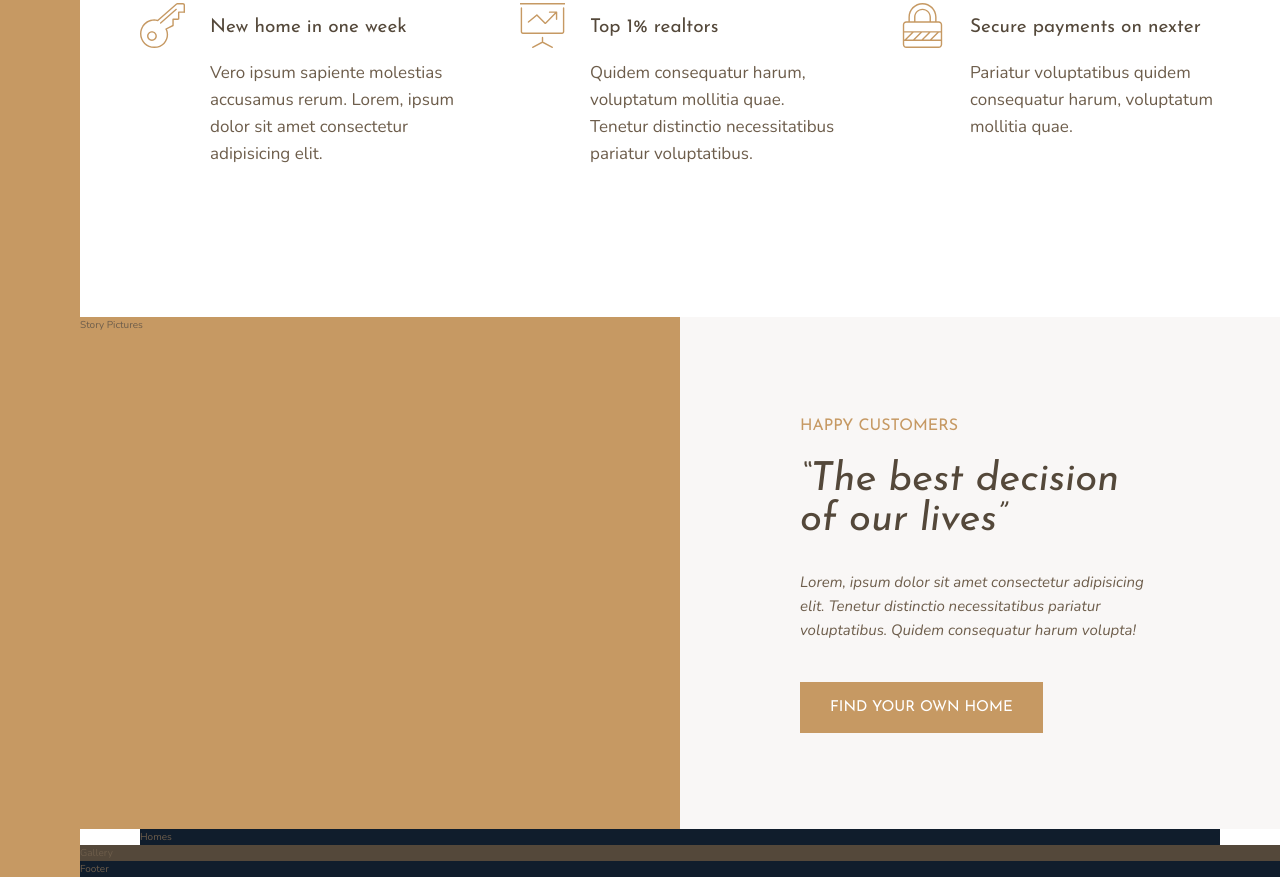
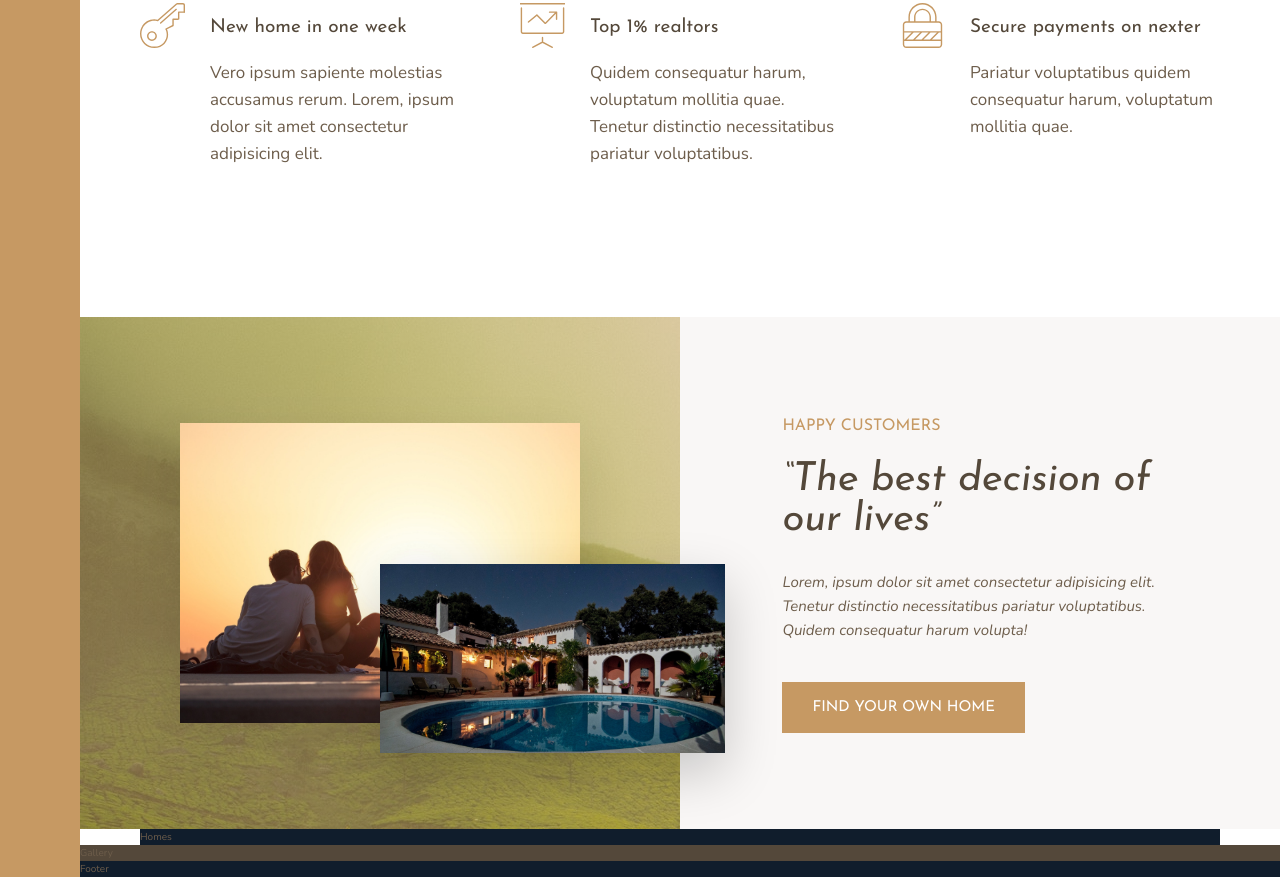
Before and after one commit to chrisrudge2002/sass-nexter, a website: page index.html in a window 1280 px wide. Shown: the part 991-1868 px from the top of the page. Drawn offline with nearby package versions, Linux system fonts and the light colour scheme.

Commit message:
Implement story pictures section

```diff
--- a/index.html
+++ b/index.html
@@ -90,7 +90,8 @@
 
         <!-- Story Section -->
         <div class="story__pictures">
-            Story Pictures
+            <img src="img/story-1.jpeg" alt="Couple with new house" class="story__img--1">
+            <img src="img/story-2.jpeg" alt="New house" class="story__img--2">
         </div>
 
         <div class="story__content">
--- a/sass/_story.scss
+++ b/sass/_story.scss
@@ -1,8 +1,26 @@
 .story {
 
     &__pictures {
-        background-color: $colour-primary;
+        align-items: center;
+        background-image: linear-gradient(rgba($colour-primary, .5), rgba($colour-primary, .5)),
+                          url(../img/back.jpg);
+        display: grid;
         grid-column: full-start / col-end 4;
+        grid-template-columns: repeat(6, 1fr);
+        grid-template-rows: repeat(6, 1fr);
+    }
+
+    &__img--1 {
+        box-shadow: 0 2rem 5rem rgba(#000, .1);
+        grid-area: 2 / 2 / span 4 / span 4;
+        width: 100%;
+    }
+
+    &__img--2 {
+        box-shadow: 0 2rem 5rem rgba(#000, .2);
+        grid-area: 4 / 4 / span 2 / span 3;
+        width: 115%;
+        z-index: 20;
     }
 
     &__content {
@@ -12,7 +30,7 @@
         flex-direction: column;
         grid-column: col-start 5 / full-end;
         justify-content: center;
-        padding: 6rem 12rem;
+        padding: 6rem 8vw;
     }
 
     &__text {
```
Also changed, not shown: css/style.min.css.
